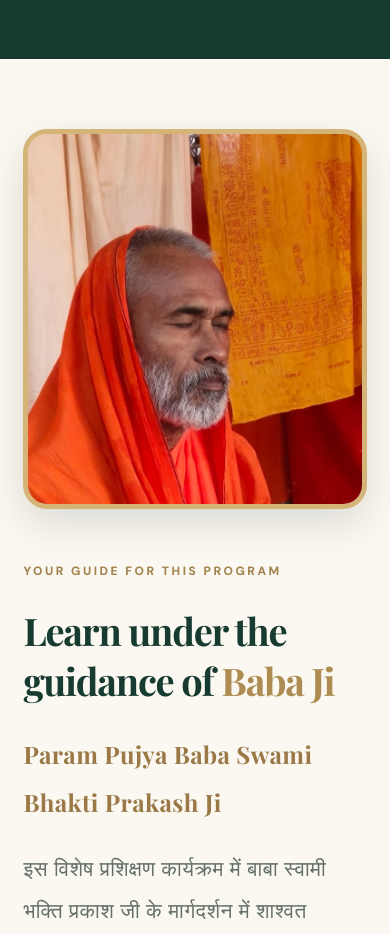
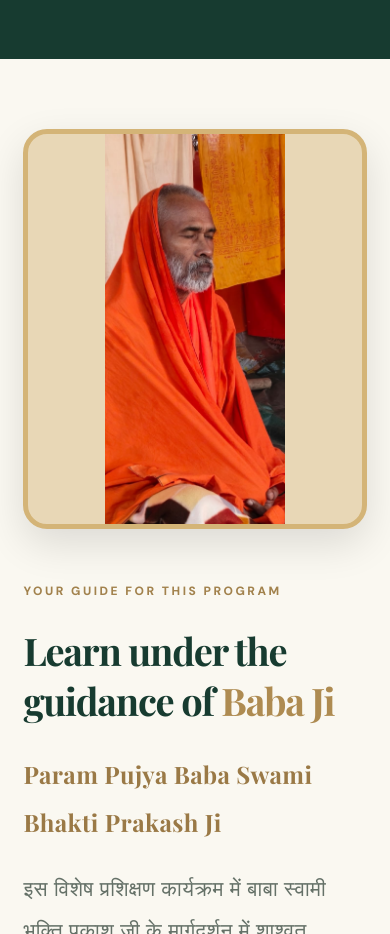
Before and after one commit to sunnycoding1519/Shashwat-Chikitsa-Healer, a React (Vite) app: page / in a window 390 px wide. Shown: the part 6140-7074 px from the top of the page. Built offline with nearby package versions, Linux system fonts and the light colour scheme.

Commit message:
update menotor photo

```diff
--- a/src/App.jsx
+++ b/src/App.jsx
@@ -7,6 +7,8 @@ import {
 
 import guruPhoto from "./assets/swami ji.jpg";
 import trainingPhoto from "./assets/Training.jpeg";
+import babaJiPhoto from "./assets/baabaji.jpeg";
+
 const PHONE = '917355095660'; // WhatsApp number in international format
 const GPayNumber = '7355095660';
 // Add your real Razorpay / UPI payment URL here before publishing.
@@ -285,7 +287,7 @@ function App() {
           </div>
           <div className="mentor-photo">
   <img
-    src="/src/assets/baabaji.jpeg"
+    src={babaJiPhoto}
     alt="Param Pujya Baba Swami Bhakti Prakash Ji"
     className="mentor-portrait"
   />
--- a/src/style.css
+++ b/src/style.css
@@ -1896,6 +1896,31 @@ button, input {
     height: 380px;
   }
 }
+.mentor-photo {
+  width: 100%;
+  height: 520px;
+  overflow: hidden;
+  border-radius: 24px;
+}
+
+.mentor-portrait {
+  width: 100%;
+  height: 100%;
+  display: block;
+  object-fit: cover;
+  object-position: center top;
+}
+
+@media (max-width: 768px) {
+  .mentor-photo {
+    width: 100%;
+    height: 400px;
+  }
+
+  .mentor-portrait {
+    object-fit: contain;
+  }
+}
 /* Mobile Floating Special Entry Fee Button */
 @media (max-width: 768px) {
   .mobile-sticky {
```
